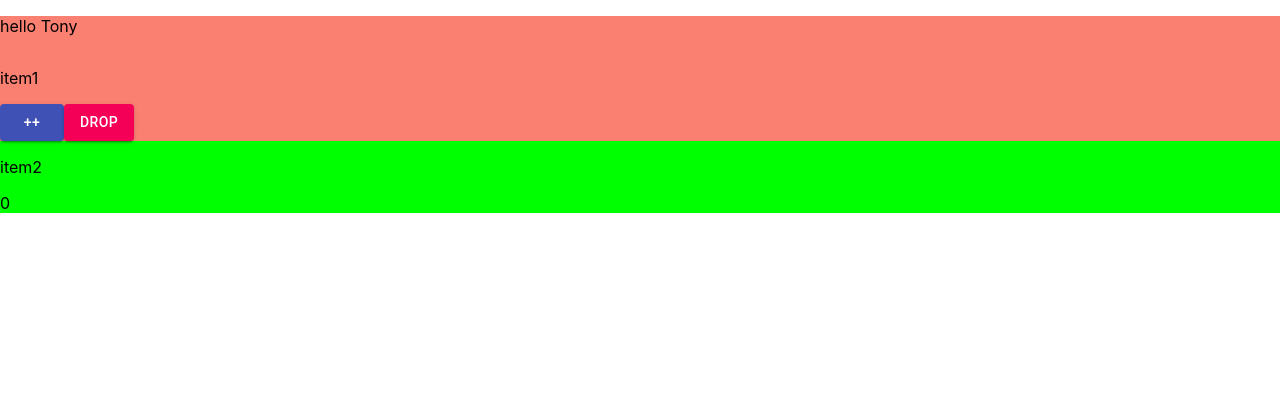
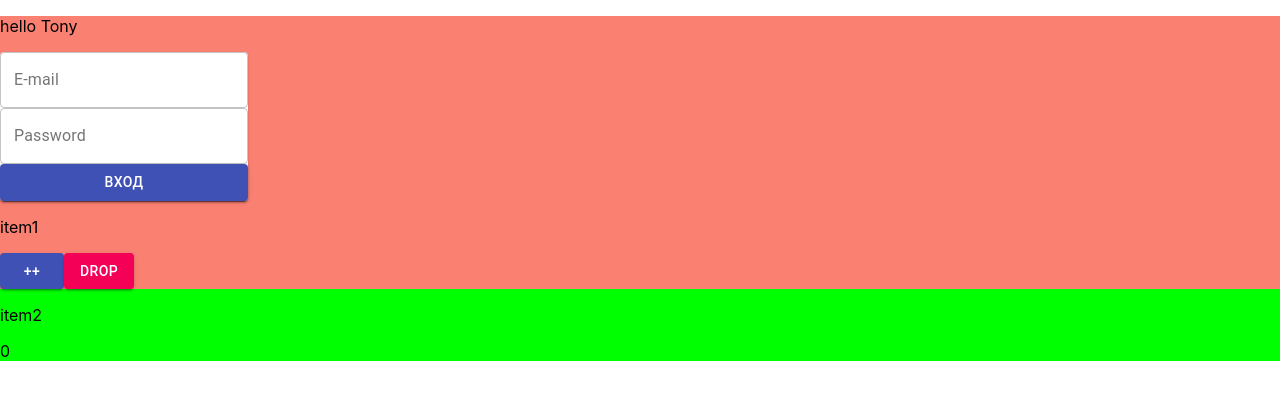
Before and after one commit to ildarnarbek/hospital-work-schedule, a React (Create React App) app: page / in a window 1280 px wide. Shown: the top 400 px of the page. Built offline with nearby package versions, Linux system fonts and the light colour scheme.

Commit message:
Created enter form

```diff
--- /dev/null
+++ b/src/components/Form/Form.js
@@ -0,0 +1,35 @@
+import React from 'react';
+
+import Paper from '@material-ui/core/Paper';
+import Grid from '@material-ui/core/Grid';
+import Button from '@material-ui/core/Button';
+import TextField from '@material-ui/core/TextField';
+
+// import { useTheme } from '@material-ui/core/styles';
+
+
+import useStyles from './styles';
+
+
+const Form = () => {
+  const classes = useStyles();
+  // const theme = useTheme();
+
+
+
+
+  return (
+    <div className={classes.home}>
+
+      <Paper>
+        <Grid direction="column" container><TextField id="outlined-basic" label="E-mail" placeholder="enter your e-mail" variant="outlined" />
+      <TextField id="outlined-basic" label="Password" placeholder="enter your password" variant="outlined" />
+      <Button variant="contained" color="primary">Вход</Button></Grid>
+
+
+      </Paper>
+    </div>
+  );
+};
+
+export default Form;
--- /dev/null
+++ b/src/components/Form/index.js
@@ -0,0 +1,3 @@
+import Form from './Form';
+
+export default Form;
--- /dev/null
+++ b/src/components/Form/styles.js
@@ -0,0 +1,12 @@
+import { makeStyles } from '@material-ui/core/styles';
+
+const useStyles = makeStyles({
+  home: {
+    background: '#FA8072',
+  },
+  item2: {
+    background: '#00FF00',
+  },
+});
+
+export default useStyles;
--- a/src/components/MainPage/MainPage.js
+++ b/src/components/MainPage/MainPage.js
@@ -6,6 +6,7 @@ import Button from '@material-ui/core/Button';
 // import { useTheme } from '@material-ui/core/styles';
 
 import useStyles from './styles';
+import Form from '../Form';
 
 const MainPage = () => {
   const classes = useStyles();
@@ -25,6 +26,7 @@ const MainPage = () => {
     <div className={classes.home}>
       <p>hello Tony</p>
       <Grid container>
+      <Form />
         <Grid item lg={12} sm={6}>
           <p>item1</p>
           <Button variant="contained" color="primary" onClick={handleIncrement}>
@@ -39,8 +41,10 @@ const MainPage = () => {
           {count}
         </Grid>
       </Grid>
+
     </div>
-  );
+
+      );
 };
 
 export default MainPage;
```
Also changed, not shown: 1 other file (tests, documents, lock files or other folders).
